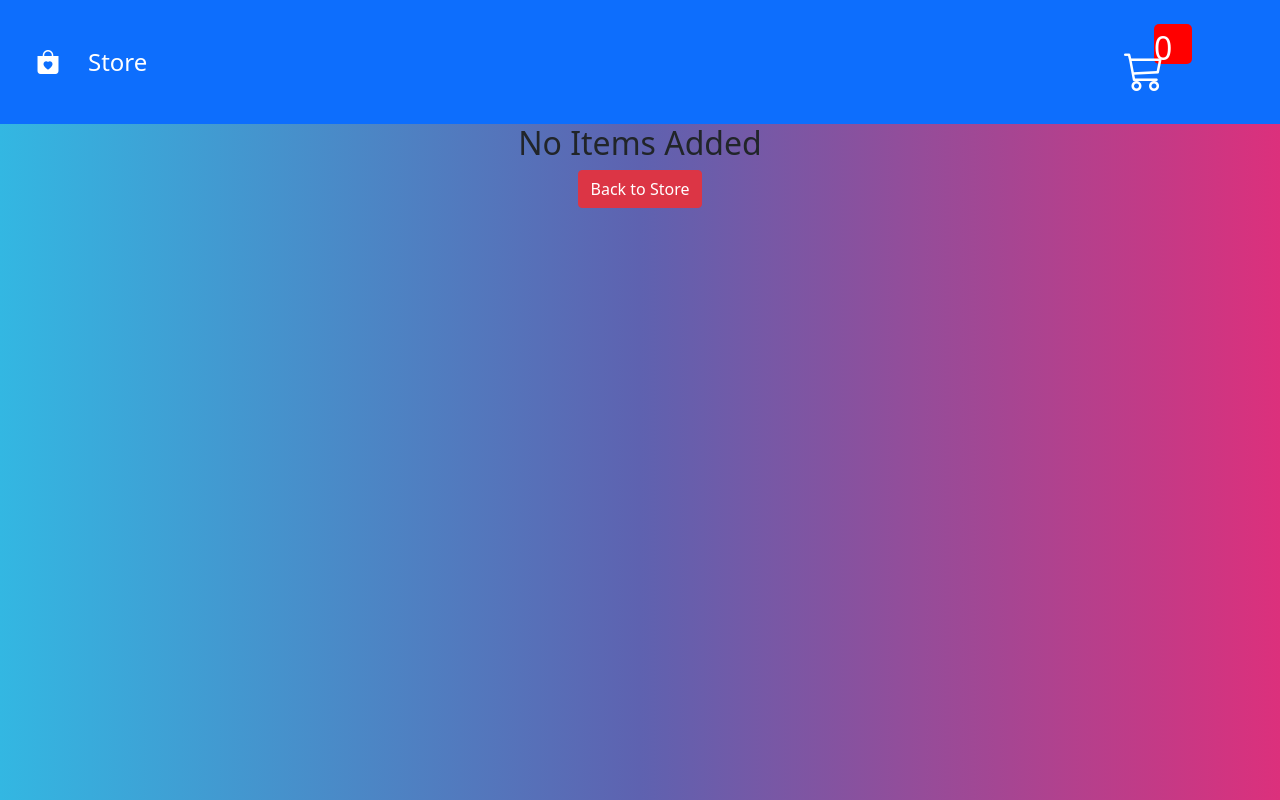
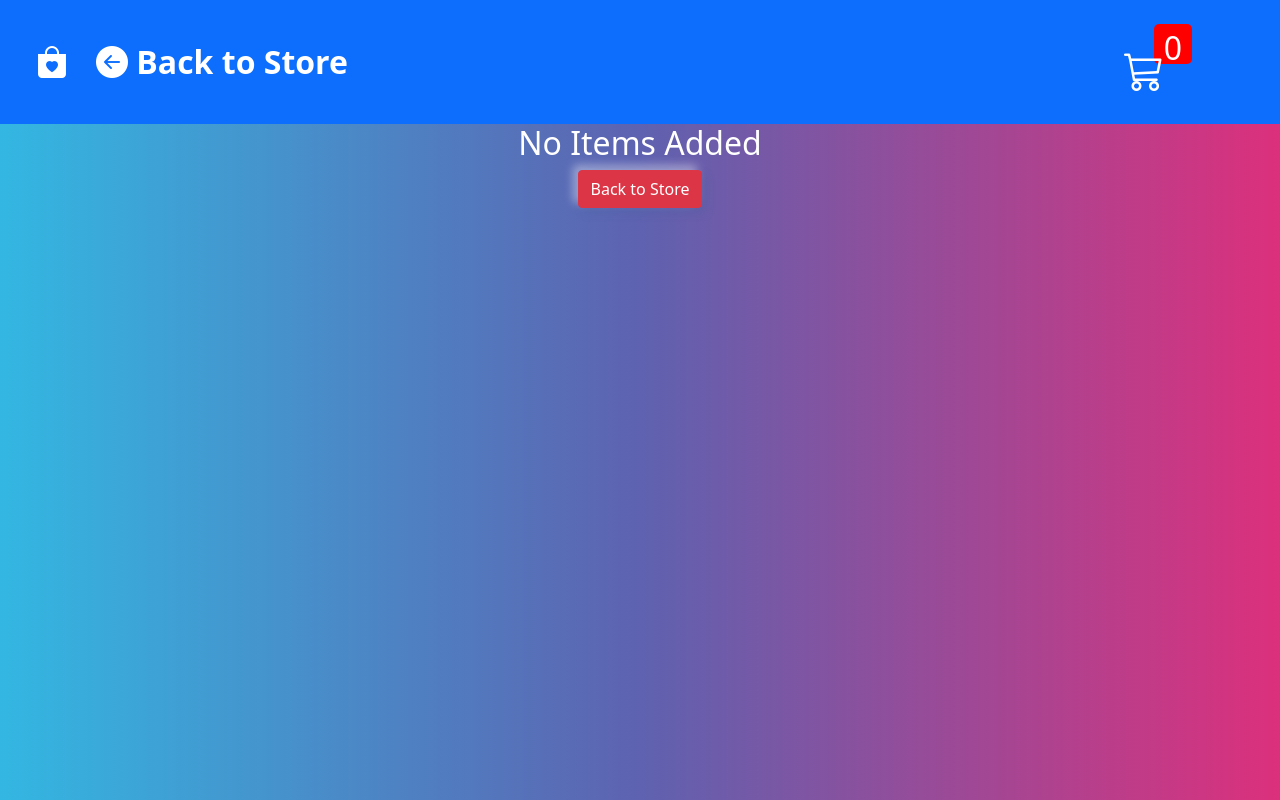
Before and after one commit to Richmond-Andoh/Shopping-Cart, a plain HTML site: page cart.html in a window 1280 px wide. Drawn offline with nearby package versions, Linux system fonts and the light colour scheme.

Commit message:
restructuring index.html and cart.html

```diff
--- a/CSS/custom.css
+++ b/CSS/custom.css
@@ -3,29 +3,35 @@
     padding: 0;
     box-sizing: border-box;
 }
+
+
 /* nav .container-fluid{
    position: sticky;
    top: 40px;
    background: orangered;
 } */
+
 .cart1:hover {
     background-color: black;
 }
+
 nav ul a:hover {
-    background-color: black;
+    background-color: rgb(12, 12, 12, );
     border-radius: 5px;
     text-align: center;
 }
- .cartIcon {
+
+.cartIcon {
     position: relative;
     color: white;
     top: 1px;
     right: -10px;
 }
 
-#store {
+
+/* #store {
     grid-template-columns: auto, auto, auto;
-}
+} */
 
 .cart-count {
     background: red;
--- a/SRC/cart.js
+++ b/SRC/cart.js
@@ -3,7 +3,7 @@
 let label = document.getElementById("label")
 let shopping = document.getElementById("shopping")
 
-let container =JSON.parse(localStorage.getItem("item")) || []
+let container = JSON.parse(localStorage.getItem("item")) || []
 
 let totalItem = () => {
     let cartCount = document.getElementById('cartCount');
@@ -12,9 +12,9 @@ let totalItem = () => {
 totalItem()
 
 let generateShop = () => {
-    if(container.length !== 0){
+    if (container.length !== 0) {
         return shopping.innerHTML = container.map((data) => {
-            let {id, item} = data;
+            let { id, item } = data;
             let search = itemStore.find((x) => x.id === id) || []
             return `
                 <div class="col-sm-12 col-md-4 col-xl-3 col-xs-8 m-2 col-lg-3"
@@ -45,12 +45,11 @@ let generateShop = () => {
             `
         }).join("")
 
-    }
-    else{
+    } else {
         shopping.innerHTML = `
-        <h2 class="text-dark text-center">No Items Added</h2>
+        <h2 class="text-white text-center">No Items Added</h2>
         <a href="index.html" class="text-center">
-          <button type="button" class="btn btn-danger">Back to Store</button>
+          <button type="button" class="btn btn-danger text-white">Back to Store</button>
         </a>
         `;
     }
@@ -59,10 +58,10 @@ generateShop()
 
 let increement = (id) => {
     let itemSelected = id
-    let search = container.find((item)=> item.id === itemSelected.id)
-    if(search === undefined) {
-     container.push({id: itemSelected.id, item: 1})
-    } else{
+    let search = container.find((item) => item.id === itemSelected.id)
+    if (search === undefined) {
+        container.push({ id: itemSelected.id, item: 1 })
+    } else {
         search.item += 1
     }
     generateShop()
@@ -73,11 +72,11 @@ let increement = (id) => {
 
 let decreement = (id) => {
     let itemSelected = id
-    let search = container.find((item)=> item.id === itemSelected.id)
-    if(search === undefined) return;
-     else if(search.item !== 0) {
+    let search = container.find((item) => item.id === itemSelected.id)
+    if (search === undefined) return;
+    else if (search.item !== 0) {
         search.item -= 1
-    } else{
+    } else {
         return;
     }
 
@@ -109,10 +108,10 @@ let increement = (id) => {
 }
 
 let totalCost = () => {
-    if(container.length !== 0){
+    if (container.length !== 0) {
         let total = container.map((cal) => {
-            let {item, id} = cal
-            let search = itemStore.find((x) => x.id === id)|| []
+            let { item, id } = cal
+            let search = itemStore.find((x) => x.id === id) || []
             return item * search.price
 
         }).reduce((a, b) => a + b, 0);
--- a/cart.html
+++ b/cart.html
@@ -1,32 +1,39 @@
 <!DOCTYPE html>
 <html lang="en">
+
 <head>
     <meta charset="UTF-8">
     <meta http-equiv="X-UA-Compatible" content="IE=edge">
     <meta name="viewport" content="width=device-width, initial-scale=1.0">
     <title>Total Cart</title>
+    <link rel="stylesheet" href="https://bootswatch.com/5/morph/bootstrap.min.css">
     <link rel="stylesheet" href="CSS/bootstrap.min.css">
     <link rel="stylesheet" href="CSS/custom.css">
     <link rel="stylesheet" href="https://cdn.jsdelivr.net/npm/bootstrap-icons@1.9.1/font/bootstrap-icons.css">
     <link href="https://cdn.jsdelivr.net/npm/bootstrap@5.0.2/dist/css/bootstrap.min.css" rel="stylesheet" integrity="sha384-EVSTQN3/azprG1Anm3QDgpJLIm9Nao0Yz1ztcQTwFspd3yD65VohhpuuCOmLASjC" crossorigin="anonymous">
     <link href="https://unpkg.com/aos@2.3.1/dist/aos.css" rel="stylesheet">
 </head>
+
 <body>
     <nav class="navbar navbar-expand-lg navbar-light bg-primary">
         <div class="container-fluid">
-          <a class="navbar-brand fs-4 m-1 text-white p-2" href="#"><i class="bi bi-bag-heart-fill"></i></a>
+            <a class="navbar-brand fw-bold m-1 text-white p-2" href="#"><i class="bi bi-bag-heart-fill fs-2"></i></a>
             <button class="navbar-toggler" type="button" data-bs-toggle="collapse" data-bs-target="#navbarSupportedContent" aria-controls="navbarSupportedContent" aria-expanded="false" aria-label="Toggle navigation">
             <span class="navbar-toggler-icon"></span>
           </button>
             <div class="collapse navbar-collapse " id="navbarSupportedContent">
                 <ul class="navbar-nav me-auto mb-2 mb-lg-0">
-              <li class="nav-item fs-4 p-2">
-                <a class="nav-link text-white" href="./index.html">Store</a>
+                    <li>
+                        <a href="index.html" class="text-decoration-none">
+                            <div class="text-center p-3 fs-2 text-white fw-bold">
+                                <i class="bi bi-arrow-left-circle-fill"></i> Back to Store
+                            </div>
+                        </a>
                     </li>
                 </ul>
                 <div class="cart1 me-5 d-flex p-3 rounded">
                     <div class="cartIcon pt-3"><i class="bi bi-cart3 fs-1 text-white"></i></div>
-                <div class="cart-count fs-2 text-white" id="cartCount">0</div>
+                    <div class="cart-count fs-2 text-white text-center" id="cartCount">0</div>
                 </div>
             </div>
         </div>
@@ -47,4 +54,5 @@
         AOS.init();
     </script>
 </body>
+
 </html>
```
Also changed, not shown: index.html (+16 -5 lines). Lines whose indentation alone changed are shown as unchanged.
